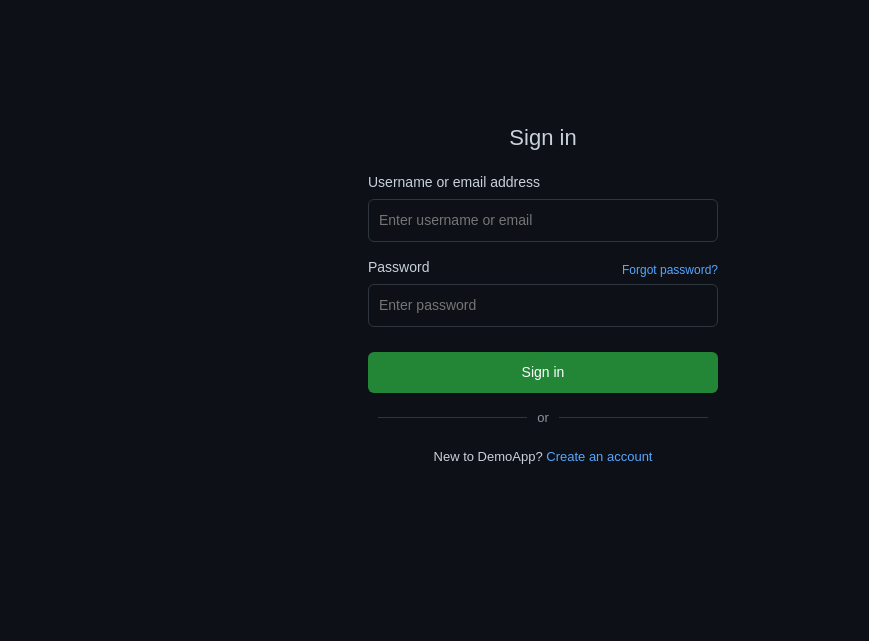
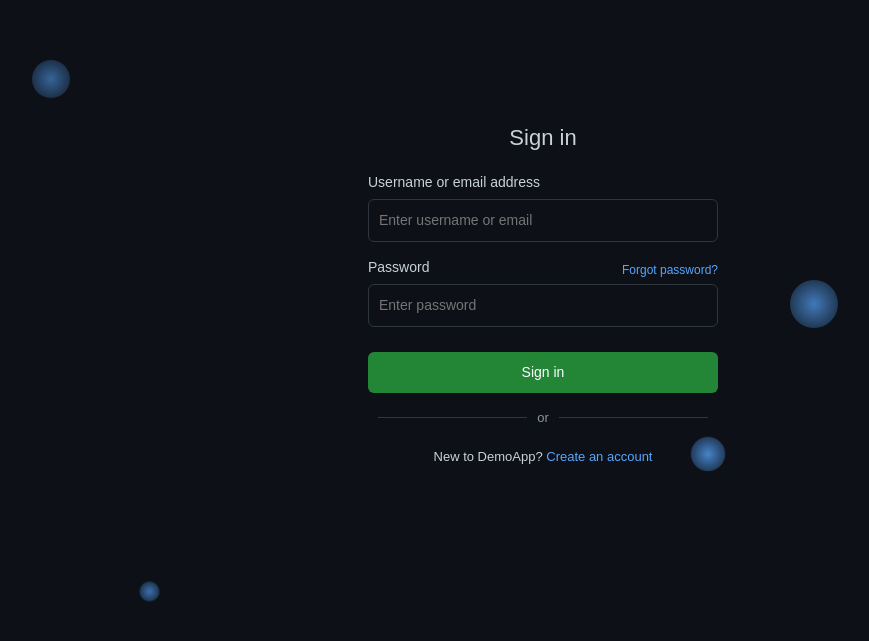
Before and after one commit to nemo1227/Angular_DemoApp, an Angular app in the folder Frontend/: page / in a window 1280 px wide. Shown: the part 101-742 px from the top of the page, without its empty margins (97-966 px from the left). Built offline with nearby package versions, Linux system fonts and the light colour scheme.

Commit message:
Updated Ui of Login Page

```diff
--- a/Frontend/src/app/authentication/login/login.component.css
+++ b/Frontend/src/app/authentication/login/login.component.css
@@ -1,21 +1,56 @@
-/* Full page background */
+/* Container */
 .login-container {
+  position: relative;
   display: flex;
   justify-content: center;
   align-items: center;
   height: 100vh;
-  background-color: #0d1117; /* dark bg like GitHub */
+  background: #0d1117; /* dark GitHub-like */
   font-family: Arial, sans-serif;
   color: #c9d1d9;
-  padding: 20px; /* prevent cutoff on very small screens */
-  box-sizing: border-box;
+  overflow: hidden;
+}
+/* Ball base style */
+.ball {
+  position: absolute;
+  border-radius: 50%;
+  background: radial-gradient(circle, rgba(88,166,255,0.8), rgba(88,166,255,0.1));
+  animation: bounce 6s linear infinite;
+  opacity: 0.7;
 }
 
-/* Box styling */
+/* Different balls (sizes, positions, timings) */
+.ball:nth-child(1) {
+  width: 40px; height: 40px;
+  top: 20%; left: 10%;
+  animation-duration: 8s;
+  animation-delay: 0s;
+}
+.ball:nth-child(2) {
+  width: 25px; height: 25px;
+  top: 60%; left: 30%;
+  animation-duration: 6s;
+  animation-delay: 2s;
+}
+.ball:nth-child(3) {
+  width: 50px; height: 50px;
+  top: 40%; left: 70%;
+  animation-duration: 10s;
+  animation-delay: 1s;
+}
+.ball:nth-child(4) {
+  width: 30px; height: 30px;
+  top: 80%; left: 50%;
+  animation-duration: 7s;
+  animation-delay: 3s;
+}
+/* 🔹 Login box stays on top */
 .login-box {
+  position: relative;
+  z-index: 5;
   text-align: center;
   width: 350px;
-  max-width: 100%; /* shrink to fit small devices */
+  max-width: 100%;
 }
 
 /* GitHub logo */
@@ -163,6 +198,31 @@ input {
   background-color: #388bfd;
 }
 
+/* 🔹 Keyframes */
+/* Bounce animation */
+@keyframes bounce {
+  0% {
+    transform: translate(0, 0) scale(1);
+    opacity: 0;
+  }
+  25% {
+    transform: translate(200px, -150px) scale(1.2);
+    opacity: 1;
+  }
+  50% {
+    transform: translate(-150px, 200px) scale(0.8);
+    opacity: 0.8;
+  }
+  75% {
+    transform: translate(150px, -200px) scale(1.1);
+    opacity: 0.6;
+  }
+  100% {
+    transform: translate(0, 0) scale(1);
+    opacity: 0;
+  }
+}
+
 /* ========================= */
 /* 🔹 Responsive Adjustments */
 /* ========================= */
--- a/Frontend/src/app/authentication/login/login.component.html
+++ b/Frontend/src/app/authentication/login/login.component.html
@@ -1,4 +1,9 @@
 <div class="login-container">
+    <!-- Animated balls -->
+    <div class="ball"></div>
+    <div class="ball"></div>
+    <div class="ball"></div>
+    <div class="ball"></div>
   <div class="login-box">
     <div class="logo">
       <i class="fa-brands fa-github"></i>
```
